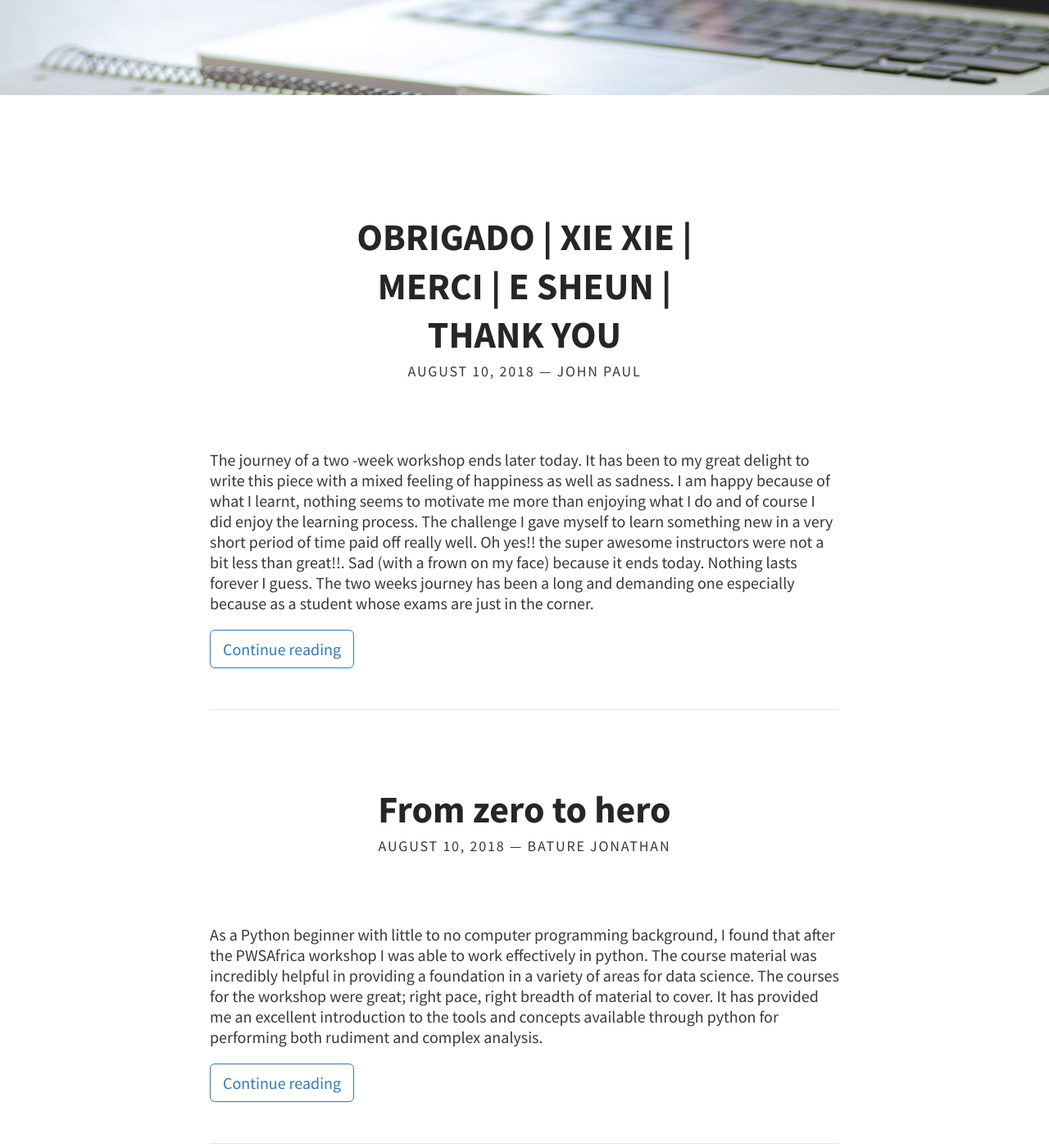
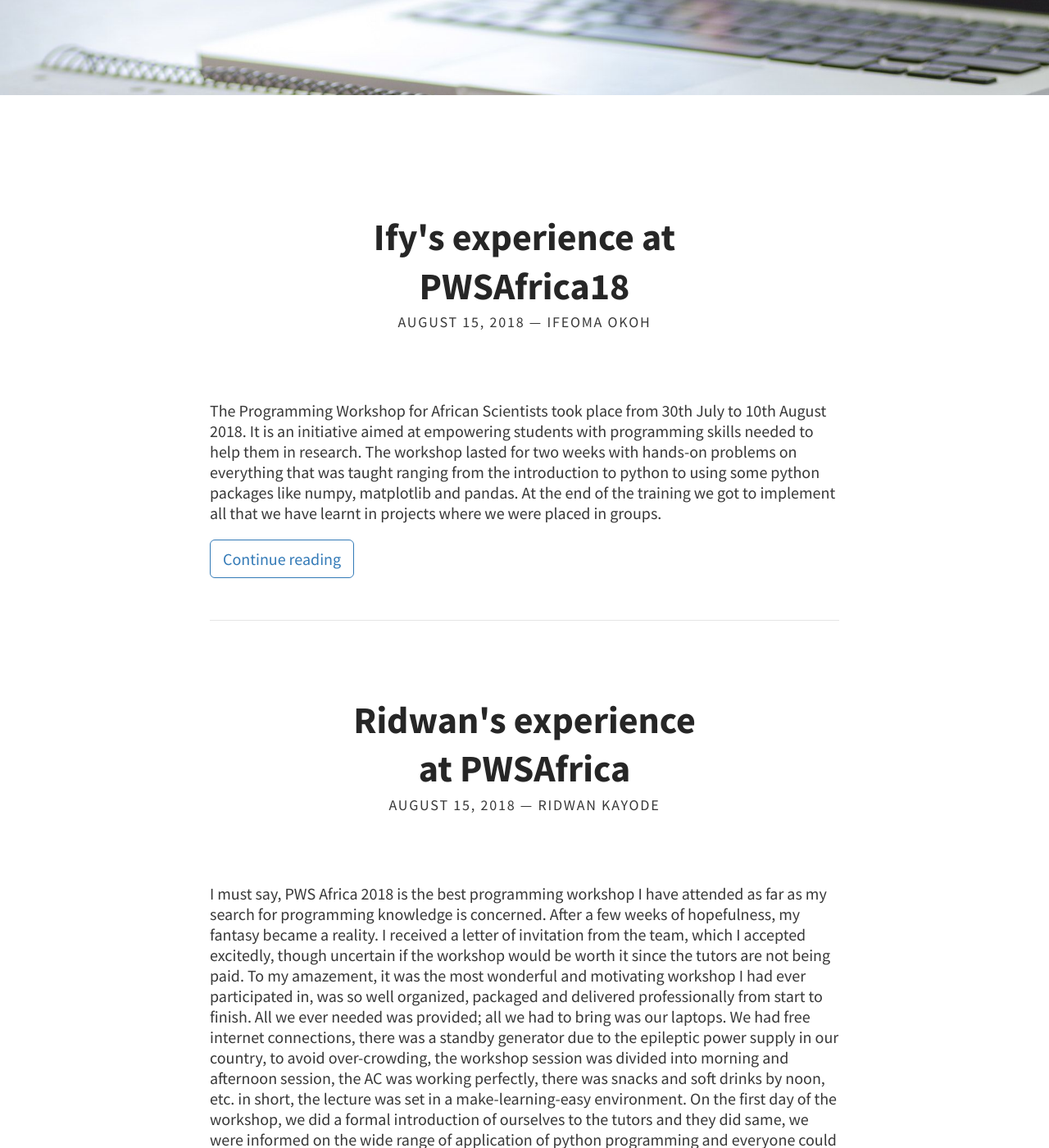
Before and after one commit to pwsafrica/pwsafrica.github.io, a Jekyll site: the page built from pages/5_blog.md, in a window 1280 px wide and 1400 px high, scrolled down 403 px. Shown: the whole window at 82% size. Built offline with Jekyll 4.4.1, drawn with Linux system fonts in a browser that asks for light colours; some of the changed text lies outside the part shown.

Commit message:
Added new posts

```diff
--- /dev/null
+++ b/_posts/2018-08-15-Ridwan-Kayode-experience-at-pwsa.md
@@ -0,0 +1,19 @@
+---
+title: Ridwan's experience at PWSAfrica
+excerpt_separator: <!--more-->
+layout: post
+author: "Ridwan Kayode"
+---
+
+I must say, PWS Africa 2018 is the best programming workshop I have attended as far as my search for programming knowledge is concerned.
+
+    After a few weeks of hopefulness, my fantasy became a reality. I received a letter of invitation from the team, which I accepted excitedly, though uncertain if the workshop would be worth it since the tutors are not being paid. To my amazement, it was the most wonderful and motivating workshop I had ever participated in, was so well organized, packaged and delivered professionally from start to finish.
+
+    All we ever needed was provided; all we had to bring was our laptops. We had free internet connections, there was a standby generator due to the epileptic power supply in our country, to avoid over-crowding, the workshop session was divided into morning and afternoon session, the AC was working perfectly, there was snacks and soft drinks by noon, etc. in short, the lecture was set in a make-learning-easy environment.
+
+    On the first day of the workshop, we did a formal introduction of ourselves to the tutors and they did same, we were informed on the wide range of application of python programming and everyone could just not wait to start programming. We learnt how to break down complex problems into a simplified understandable program, executable by the computer by following the rules guiding the use of python. All the tutors from Sofia, Fionnuala, Tom, Ben to Fatima attended to all questions without intimidating nor assigning any, a foolish question. Every question was welcome and attended to professionally in the best possible understandable way.
+
+    Finally, I so much wish this kind of workshop had started earlier in Africa. Maybe it would have been the tool we needed to set Africa on the solid foundation to become a science and technology hub where we employ python in the area of Manufacturing and Mass production, Data analysis, Modeling, etc, by simply coding. I will be glad to see this workshop come up every year in Africa until Africa becomes a programming hub like the US, UK, South Korea, India etc
+
+    I want to thank, profoundly, everyone who had made this program a reality, directly or indirectly, from the staff and students of the department of Computer Science, Glasgow university, the department of Mathematics and statistics, University of Ibadan, to the adorable and inspiring tutors: Sofiat, Fionnuala, Tom, Ben and Fatima, you guys are wonderful. We would love to see you guys in the nearest future, where we would have developed such that we would be using python programming in our various fields of work as a result of the solid foundation your team has been able to instill. Please don’t relent in your effort to open African eyes to the world of programming.
+    You guys are awesome………..!!!!
--- /dev/null
+++ b/_posts/2018-08-15-ifys-experience-at-pwsafrica.md
@@ -0,0 +1,25 @@
+---
+title: Ify's experience at PWSAfrica18
+excerpt_separator: <!--more-->
+layout: post
+author: "Ifeoma Okoh"
+---
+
+The Programming Workshop for African Scientists took place from 30th July to 10th August 2018. It is an initiative aimed at empowering students with programming skills needed to help them in research.
+
+The workshop lasted for two weeks with hands-on problems on everything that was taught ranging from the introduction to python to using some python packages like numpy, matplotlib and pandas. At the end of the training we got to implement all that we have learnt in projects where we were placed in groups. <!--more-->The projects include: Language Interpreter, Mathematical Modelling, Matching problem and fireworks project.  An intense two days of solving real life problems and students jumping up and down with excitement of what they were able to achieve.
+
+This was a fantastic training! I appreciate all of the useful and enlightening information that I received at the workshop. I looked forward to attending it every day for the whole two weeks. Seeing people eager to teach you inspires you. One of my friends commented, “these people are trying o!, they don't even get tired no matter the number of times you call to ask them questions”. It showed the passion you have for this and it inspired us greatly to do more. I cannot say enough good things about the workshop.
+
+Things I benefited from in this program:
+
+* I learn’t a lot of new things, talk about the Aha! moment.
+* I made new amazing friends some whom I pass in the hall everyday.
+* I learned new ways to tackle and solve problems and it has greatly improved my skills
+* Most importantly, I wrote a new language!
+
+Thank You Sofiat
+Thank You Tom
+Thank You Fatma
+Thank You Ben
+Thank You Fionnuala
```
Also changed, not shown: _posts/2018-08-06-Osunniyi_Kolawole_My_experience.md (+1 -1 lines).
